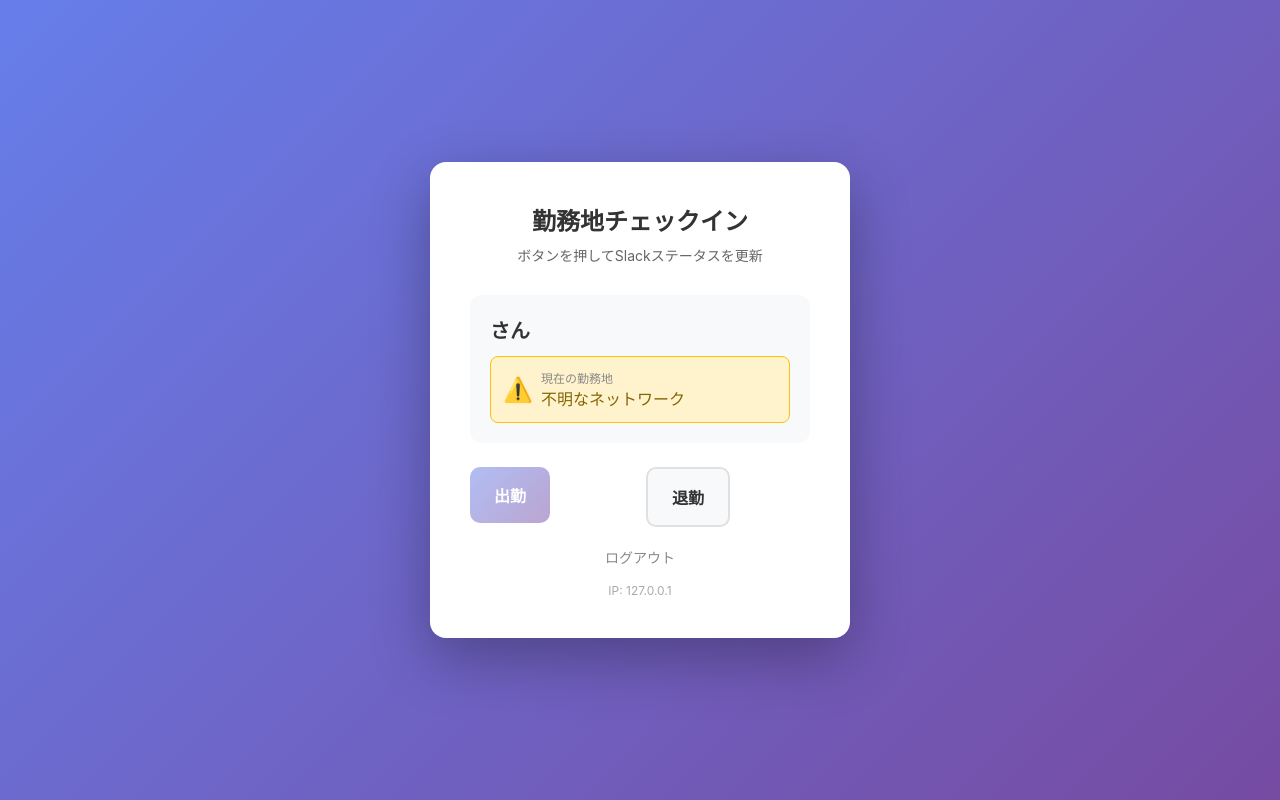
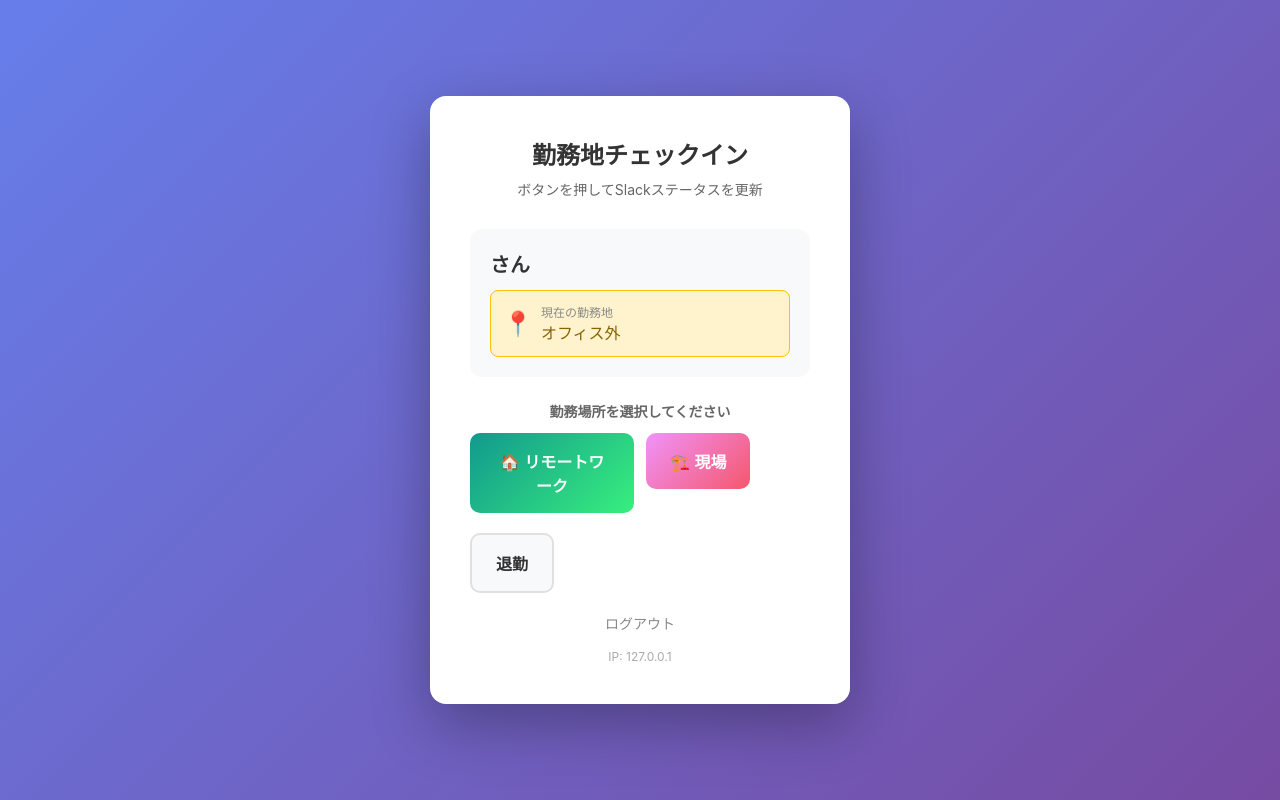
Before and after one commit to altenergy250155-ux/checkin-app, a Flask app: page / in a window 1280 px wide. Run offline with Flask 3, Linux system fonts and the light colour scheme; the visitor is signed in with stand-in values (Sample User, id 1).

Commit message:
Update index.html

```diff
--- a/templates/index.html
+++ b/templates/index.html
@@ -166,6 +166,42 @@
             border: 1px solid #f5c6cb;
         }
 
+        .other-locations {
+            margin-bottom: 20px;
+        }
+
+        .other-locations h3 {
+            font-size: 14px;
+            color: #666;
+            margin-bottom: 12px;
+            text-align: center;
+        }
+
+        .other-buttons {
+            display: flex;
+            gap: 12px;
+        }
+
+        .btn-remote {
+            background: linear-gradient(135deg, #11998e 0%, #38ef7d 100%);
+            color: white;
+        }
+
+        .btn-remote:hover:not(:disabled) {
+            transform: translateY(-2px);
+            box-shadow: 0 4px 12px rgba(17, 153, 142, 0.4);
+        }
+
+        .btn-site {
+            background: linear-gradient(135deg, #f093fb 0%, #f5576c 100%);
+            color: white;
+        }
+
+        .btn-site:hover:not(:disabled) {
+            transform: translateY(-2px);
+            box-shadow: 0 4px 12px rgba(245, 87, 108, 0.4);
+        }
+
         .footer {
             text-align: center;
         }
@@ -257,10 +293,10 @@
             </div>
             {% else %}
             <div class="location unknown">
-                <div class="icon">⚠️</div>
+                <div class="icon">📍</div>
                 <div class="text">
                     <div class="label">現在の勤務地</div>
-                    <div class="value">不明なネットワーク</div>
+                    <div class="value">オフィス外</div>
                 </div>
             </div>
             {% endif %}
@@ -272,9 +308,11 @@
         </div>
         {% endif %}
 
+        {% if office_info %}
+        <!-- オフィスにいる場合 -->
         <div class="buttons">
             <form action="/checkin" method="post" style="flex: 1;">
-                <button type="submit" class="btn btn-checkin" {% if not office_info %}disabled{% endif %}>
+                <button type="submit" class="btn btn-checkin">
                     出勤
                 </button>
             </form>
@@ -284,6 +322,34 @@
                 </button>
             </form>
         </div>
+        {% else %}
+        <!-- オフィス外にいる場合 -->
+        <div class="other-locations">
+            <h3>勤務場所を選択してください</h3>
+            <div class="other-buttons">
+                <form action="/checkin_other" method="post" style="flex: 1;">
+                    <input type="hidden" name="location_type" value="remote">
+                    <button type="submit" class="btn btn-remote">
+                        🏠 リモートワーク
+                    </button>
+                </form>
+                <form action="/checkin_other" method="post" style="flex: 1;">
+                    <input type="hidden" name="location_type" value="site">
+                    <button type="submit" class="btn btn-site">
+                        🏗️ 現場
+                    </button>
+                </form>
+            </div>
+        </div>
+
+        <div class="buttons">
+            <form action="/checkout" method="post" style="flex: 1;">
+                <button type="submit" class="btn btn-checkout">
+                    退勤
+                </button>
+            </form>
+        </div>
+        {% endif %}
 
         <div class="footer">
             <a href="/logout">ログアウト</a>
```
